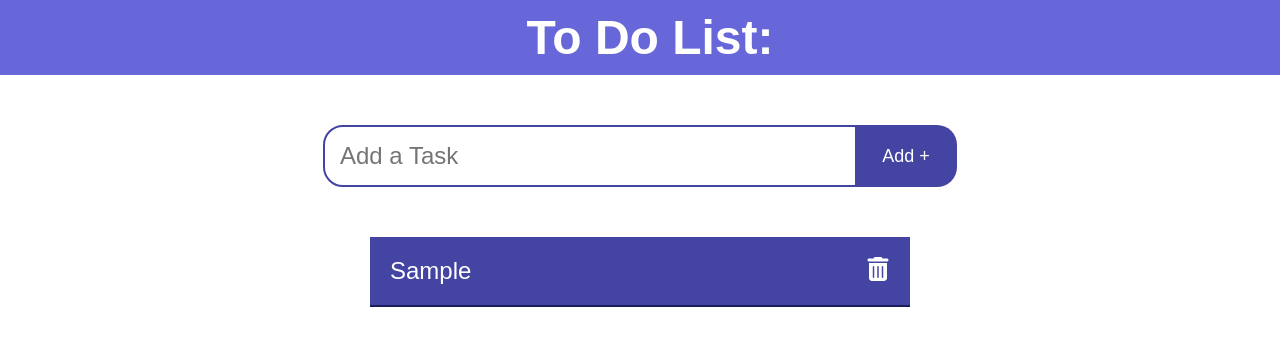
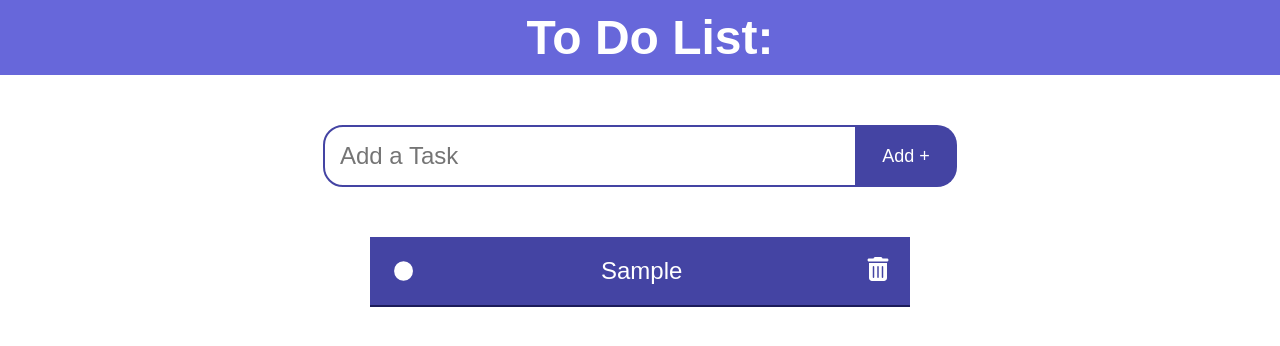
Before and after one commit to a-wotton/To_Do_List, a React (Create React App) app: page / in a window 1280 px wide. Both pictures are taken after typing "Sample" into the empty fields and a click on the input "Add +". Shown: the top 346 px of the page. Built offline with nearby package versions, Linux system fonts and the light colour scheme.

Commit message:
completed checkbox functionality

```diff
--- a/src/index.css
+++ b/src/index.css
@@ -93,3 +93,38 @@ h1 {
 .icon:hover {
     cursor: pointer;
 }
+
+.checkbox {
+    opacity: 0;
+    position: absolute;
+    z-index: 10;
+    width: 20px;
+    height: 20px;
+}
+
+.custom-box {
+    width: 19.25px;
+    scale: 70%;
+    background-color: #fff;
+    border-radius: 100%;
+    border: 4px solid #fff;
+}
+
+.custom-box:hover {
+    cursor: pointer;
+}
+
+.checkbox:checked ~ .custom-box{
+    transition: all 0.5s ease;
+    background-color: rgb(84, 84, 191);
+}
+
+#item-list[value="true"] {
+    transition: all 0.5s ease;
+    background-color: rgb(70, 70, 70);
+}
+
+#item-list[value="false"] {
+    transition: all 0.5s ease;
+    background-color: rgb(68, 68, 163);
+}
--- a/src/toDoItem.js
+++ b/src/toDoItem.js
@@ -1,10 +1,23 @@
+import { useReducer, useState } from "react";
 import { FaTrashCan } from "react-icons/fa6";
 
-export function ToDo({task, deleteToDo}) {
+export function ToDo({task, deleteToDo,}) {
+
+    const [checked, setChecked] = useReducer(
+        (checked) => !checked,
+        false
+      );
+
+      function handleChange(e) {
+        console.log(e);
+      }
 
     return (
-            <div id="item-list">
-                {task.title}
+            <div onChange={handleChange} value={checked} id="item-list">
+                <input onChange={setChecked} value={checked} className="checkbox" type="checkbox"></input>
+                <span className="custom-box">
+                </span>
+                <p>{task.title}</p>
                 <FaTrashCan onClick={() => deleteToDo(task.id)} className="icon"/>
             </div>
     )
--- a/src/toDoList.js
+++ b/src/toDoList.js
@@ -17,6 +17,11 @@ function ToDoList() {
         setItems(items.filter(item => item.id !== id));
     }
 
+    // function handleChange() {
+    //     setItems(items.filter(item => item.isCompleted = true));
+    //     console.log(items);
+    // }
+
     return(
         <div>
             <ToDoForm addToDo={addToDo}/>
```
